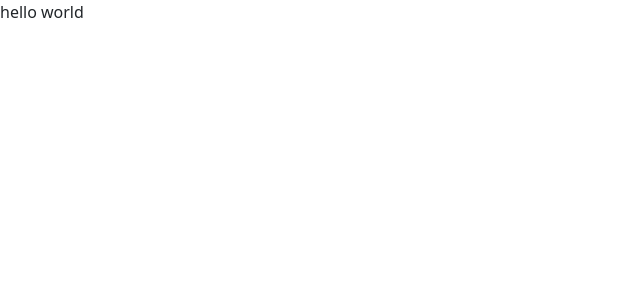
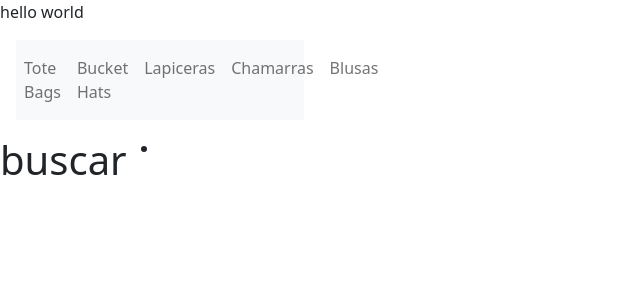
Before and after one commit to StovMedina/blu-front-end, a React (Create React App) app: page / in a window 1280 px wide. Shown: the top 300 px of the page, without its empty margins (0-640 px from the left). Built offline with nearby package versions, Linux system fonts and the light colour scheme.

Commit message:
adding component sideBarMenu

```diff
--- a/src/App.js
+++ b/src/App.js
@@ -1,7 +1,12 @@
 import "./App.scss";
+import SideBarMenu from "./GeneralMenu/SideBarMenu";
+import NavBarMenu from "./GeneralMenu/NavBarMenu";
 
 function App() {
-  return <div className="App">hello world</div>;
+  return <div className="App">hello world
+  <SideBarMenu/>
+  <NavBarMenu/>
+    </div>;
 }
 
 export default App;
--- /dev/null
+++ b/src/GeneralMenu/NavBarMenu.js
@@ -0,0 +1,16 @@
+import React from "react";
+import { Nav } from "react-bootstrap";
+
+const NavBarMenu = (props) => {
+  return (
+    <Nav className="NavbarItems">
+      <h1 className="Navbar-logo">buscar</h1>
+      <div className="menu-icon"></div>
+      <ul>
+        <li></li>
+      </ul>
+    </Nav>
+  );
+}
+
+export default NavBarMenu
--- /dev/null
+++ b/src/GeneralMenu/SideBarMenu.js
@@ -0,0 +1,30 @@
+import React from 'react';
+import { Navbar, Nav } from 'react-bootstrap';
+// import { Navbar, Nav, NavDropdown } from 'react-bootstrap';//in case that is needed
+
+const SideBarMenu = (props) => {
+  return (
+    <article class="w-25 p-3">
+    <Navbar bg="light" expand="lg" collapseOnSelect={false}>
+      <Navbar.Toggle aria-controls="basic-navbar-nav" />
+      <Navbar.Collapse id="basic-navbar-nav">
+        <Nav className="mr-auto">
+          <Nav.Link href="/">Tote Bags</Nav.Link>
+          <Nav.Link href="/productos">Bucket Hats</Nav.Link>
+          <Nav.Link href="/servicios">Lapiceras</Nav.Link>
+          <Nav.Link href="/servicios">Chamarras</Nav.Link>
+          <Nav.Link href="/servicios">Blusas</Nav.Link>
+          {/* <NavDropdown title="Más" id="basic-nav-dropdown">
+            <NavDropdown.Item href="#action/3.3">Opción 3</NavDropdown.Item>
+            <NavDropdown.Item href="#action/3.3">Opción 3</NavDropdown.Item>
+            <NavDropdown.Item href="#action/3.3">Opción 3</NavDropdown.Item>
+            <NavDropdown.Item href="#action/3.3">Opción 3</NavDropdown.Item>
+          </NavDropdown> */}
+        </Nav>
+      </Navbar.Collapse>
+    </Navbar>
+    </article>
+  );
+}
+
+export default SideBarMenu;
```
